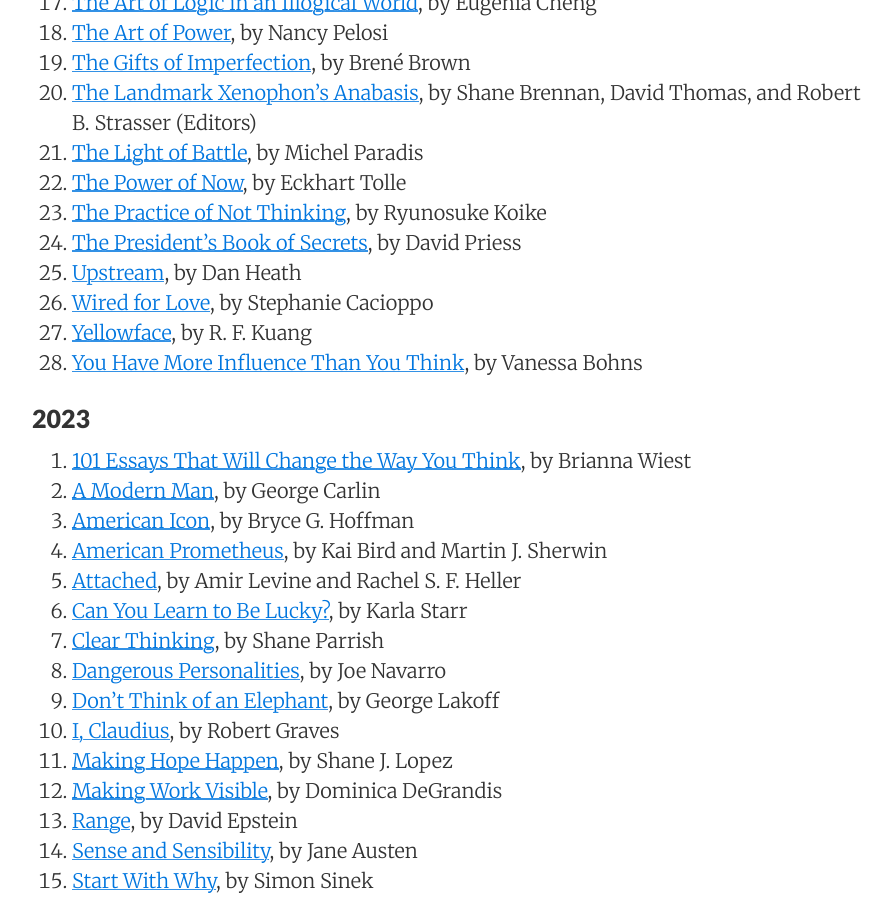
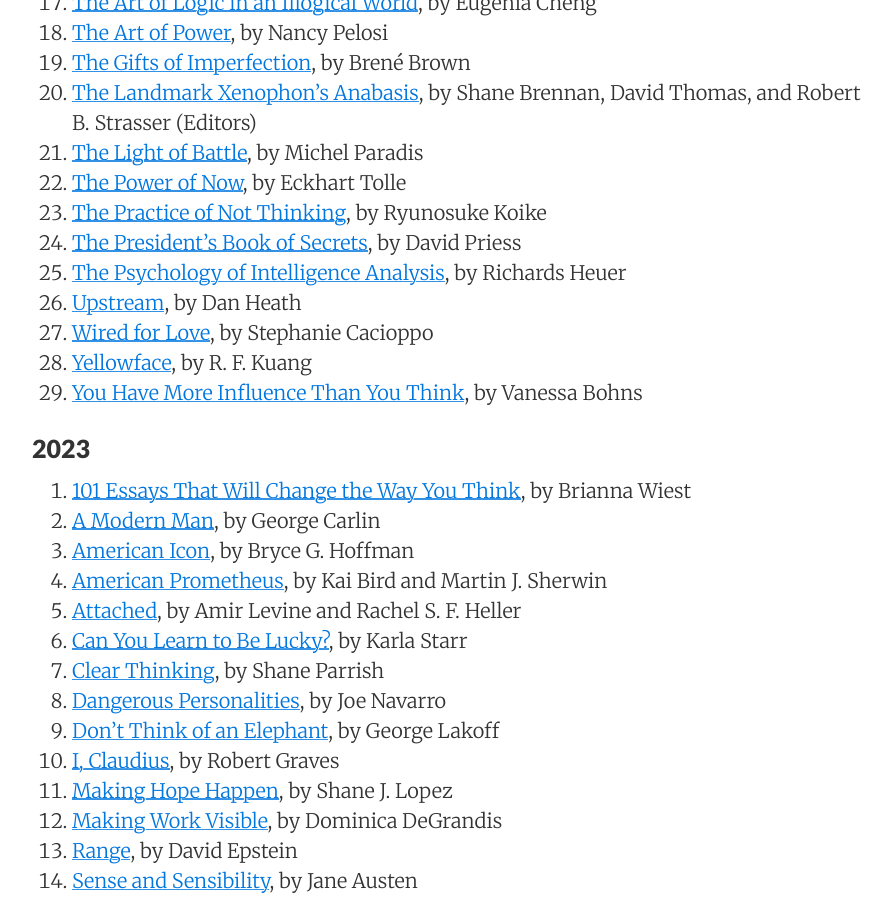
Before and after one commit to sewardlee337/sewardlee337.github.io, a Jekyll site: the page built from readinglist.md, in a window 1280 px wide and 900 px high, scrolled down 1160 px. Shown: the whole window, without its empty margins (188-1080 px from the left). Built offline with Jekyll 4.4.1, drawn with Linux system fonts in a browser that asks for light colours; nearby versions of some CDN libraries.

Commit message:
update reading list

```diff
--- a/readinglist.md
+++ b/readinglist.md
@@ -46,6 +46,7 @@ _"My alma mater was books, a good library... I could spend the rest of my life r
 1. [The Power of Now](https://www.amazon.com/Power-Now-Guide-Spiritual-Enlightenment/dp/1577314808), by Eckhart Tolle
 1. [The Practice of Not Thinking](https://www.amazon.com/The-Practice-of-Not-Thinking/dp/0141994614), by Ryunosuke Koike
 1. [The President's Book of Secrets](https://www.amazon.com/Presidents-Book-Secrets-Intelligence-Briefings/dp/161039769X), by David Priess
+1. [The Psychology of Intelligence Analysis](https://www.amazon.com/Psychology-Intelligence-Analysis-Richards-Heuer/dp/B0016OST3O), by Richards Heuer
 1. [Upstream](https://www.amazon.com/Upstream-Quest-Problems-Before-Happen/dp/1982134720), by Dan Heath
 1. [Wired for Love](https://www.amazon.com/Wired-Love-Neuroscientists-Journey-Connection/dp/1250790603), by Stephanie Cacioppo
 1. [Yellowface](https://www.amazon.com/Yellowface-Novel-R-F-Kuang/dp/0063250837), by R. F. Kuang
```
